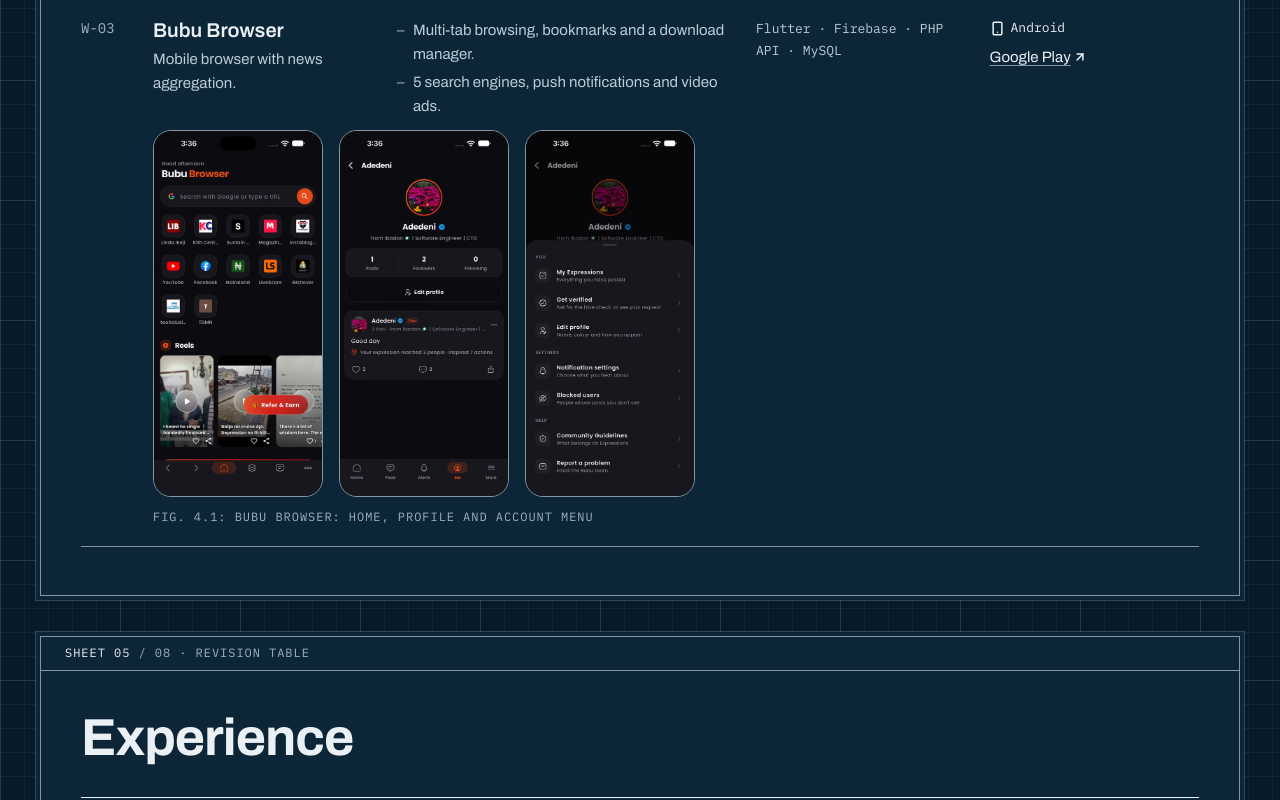
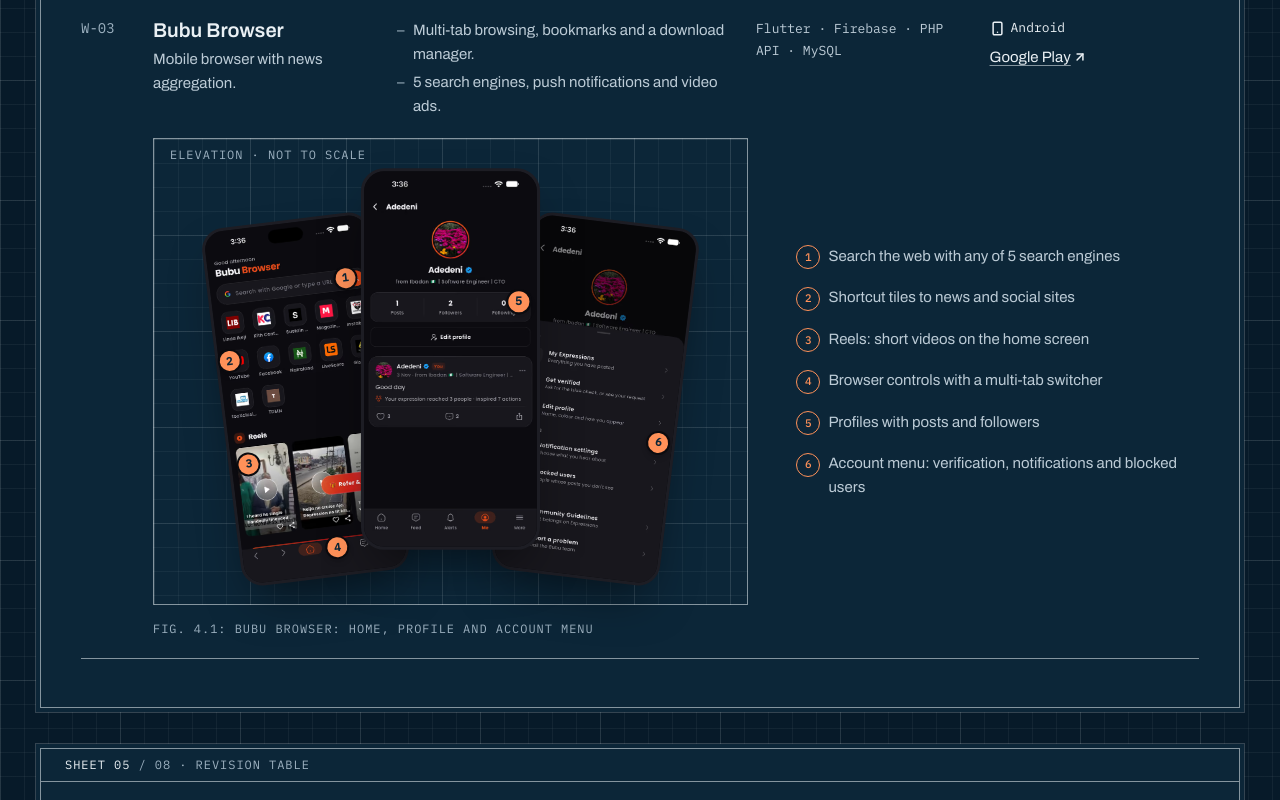
Before and after one commit to adedeni/Portfolio, a React (Vite) app: page / in a window 1280 px wide. Shown: the part 5440-6240 px from the top of the page. Built offline with nearby package versions, Linux system fonts and the light colour scheme.

Commit message:
Annotated Bubu showcase and full-width NCDF highlights

```diff
--- a/src/components/Experience.tsx
+++ b/src/components/Experience.tsx
@@ -23,7 +23,7 @@ export function Experience() {
           </div>
           <ol>
             {experience.map((job, i) => (
-              <li key={job.company} className={`grid gap-x-6 gap-y-2 border-b border-line-strong py-6 ${cols}`}>
+              <li key={job.company} className={`grid grid-cols-[minmax(0,1fr)] gap-x-6 gap-y-2 border-b border-line-strong py-6 ${cols}`}>
                 <span
                   aria-hidden="true"
                   className="flex h-8 w-8 items-center justify-center border border-ink font-mono text-sm font-medium"
@@ -47,25 +47,26 @@ export function Experience() {
                       </li>
                     ))}
                   </ul>
+                </div>
                 {job.highlights?.length ? (
-                    <div className="mt-4 border-l-2 border-accent bg-paper-2 px-4 py-3">
+                  // Full-width band under the row, so long highlights don't leave the left columns empty.
+                  <div className="mt-4 border-l-2 border-accent bg-paper-2 px-4 py-4 text-ink-2 md:col-[2/-1] md:px-5">
                     <p className="label flex items-center gap-2 text-ink">
                       <Icon icon={Star} size={14} className="text-accent" />
                       {job.highlights.length === 1 ? "Highlight" : "Highlights"}
                     </p>
-                      <ul className="mt-1 divide-y divide-line">
+                    <ul className="mt-3 grid divide-y divide-line lg:grid-cols-3 lg:divide-x lg:divide-y-0">
                       {job.highlights.map((h) => (
-                          <li key={h.name} className="py-2.5 first:pt-1 last:pb-0">
+                        <li key={h.name} className="py-4 first:pt-0 last:pb-0 lg:px-8 lg:py-0 lg:first:pl-0 lg:last:pr-0">
                           <p>
                             <ExtLink link={{ label: h.name, href: h.href }} className="font-semibold text-ink" />
                           </p>
-                            <p className="mt-0.5">{h.text}</p>
+                          <p className="mt-1 text-[0.9375rem]">{h.text}</p>
                         </li>
                       ))}
                     </ul>
                   </div>
                 ) : null}
-                </div>
               </li>
             ))}
           </ol>
--- /dev/null
+++ b/src/components/PhoneShowcase.tsx
@@ -0,0 +1,101 @@
+import { useState } from "react";
+import type { PhoneShot } from "../data/content";
+
+/**
+ * App screenshots drawn as an annotated "elevation": phones fanned on a
+ * drafting grid, with numbered balloons pinned to features and a legend.
+ * Hovering or focusing a legend item highlights its balloon, and vice versa.
+ * On small screens the phones become a flat swipeable row.
+ */
+export function PhoneShowcase({ shots, caption, fig }: { shots: PhoneShot[]; caption: string; fig: string }) {
+  const [active, setActive] = useState<number | null>(null);
+  const callouts = shots.flatMap((s) => s.callouts ?? []).sort((a, b) => a.n - b.n);
+  // Fan: outer phones tilt away, the middle one sits forward.
+  const pose = (i: number) => {
+    if (shots.length < 3) return "";
+    if (i === 0) return "lg:-rotate-[7deg] lg:translate-y-8";
+    if (i === shots.length - 1) return "lg:rotate-[7deg] lg:translate-y-8";
+    return "lg:z-10 lg:-translate-y-2 lg:scale-[1.06]";
+  };
+
+  return (
+    <figure className="min-w-0">
+      <div className="grid grid-cols-[minmax(0,1fr)] gap-6 lg:grid-cols-[minmax(0,1.45fr)_minmax(0,1fr)] lg:items-center lg:gap-10">
+        {/* Stage */}
+        <div className="sheet-grid relative border border-line-strong px-3 pb-6 pt-8 lg:px-6 lg:pb-14 lg:pt-12">
+          <p className="label absolute left-3 top-2 lg:left-4">Elevation · not to scale</p>
+          <ul className="flex snap-x gap-4 overflow-x-auto pb-2 lg:justify-center lg:gap-0 lg:overflow-visible lg:pb-0">
+            {shots.map((s, i) => (
+              <li
+                key={s.webp}
+                className={`relative w-[150px] shrink-0 snap-center transition-transform duration-300 sm:w-[170px] lg:-mx-3 lg:w-[31%] lg:max-w-[200px] ${pose(i)}`}
+              >
+                <a
+                  href={s.webp}
+                  target="_blank"
+                  rel="noopener"
+                  className="block cursor-zoom-in overflow-hidden rounded-[22px] border-[3px] border-[#1d1d24] bg-[#0b0b0f] shadow-[0_24px_48px_-16px_rgb(0_0_0/0.55)]"
+                >
+                  <picture>
+                    {s.avif ? <source srcSet={s.avif} type="image/avif" /> : null}
+                    <img
+                      src={s.webp}
+                      width={s.width}
+                      height={s.height}
+                      alt={s.alt}
+                      loading="lazy"
+                      decoding="async"
+                      className="block h-auto w-full"
+                    />
+                  </picture>
+                  <span className="sr-only"> (open full-size image in a new tab)</span>
+                </a>
+                {(s.callouts ?? []).map((c) => (
+                  <span
+                    key={c.n}
+                    aria-hidden="true"
+                    onMouseEnter={() => setActive(c.n)}
+                    onMouseLeave={() => setActive(null)}
+                    style={{ left: `${c.x}%`, top: `${c.y}%` }}
+                    className={`absolute flex h-6 w-6 -translate-x-1/2 -translate-y-1/2 items-center justify-center rounded-full border-2 font-mono text-[0.6875rem] font-semibold shadow-md transition-transform duration-150 ${
+                      active === c.n
+                        ? "scale-125 border-on-accent bg-accent text-on-accent"
+                        : "border-[#0b0b0f] bg-accent text-on-accent"
+                    }`}
+                  >
+                    {c.n}
+                  </span>
+                ))}
+              </li>
+            ))}
+          </ul>
+        </div>
+
+        {/* Legend */}
+        <ol className="space-y-1">
+          {callouts.map((c) => (
+            <li
+              key={c.n}
+              onMouseEnter={() => setActive(c.n)}
+              onMouseLeave={() => setActive(null)}
+              className={`grid grid-cols-[2rem_1fr] items-baseline rounded px-2 py-1.5 text-[0.9375rem] transition-colors ${
+                active === c.n ? "bg-paper-2 text-ink" : "text-ink-2"
+              }`}
+            >
+              <span className={`balloon h-6 w-6 text-[0.6875rem] ${active === c.n ? "bg-accent text-on-accent" : ""}`} aria-hidden="true">
+                {c.n}
+              </span>
+              <span>
+                <span className="sr-only">Callout {c.n}: </span>
+                {c.label}
+              </span>
+            </li>
+          ))}
+        </ol>
+      </div>
+      <figcaption className="label mt-4">
+        Fig. {fig}: {caption}
+      </figcaption>
+    </figure>
+  );
+}
--- a/src/components/WorkSchedule.tsx
+++ b/src/components/WorkSchedule.tsx
@@ -1,5 +1,6 @@
 import { shippedProjects } from "../data/content";
 import { ExtLink } from "./ExtLink";
+import { PhoneShowcase } from "./PhoneShowcase";
 import { Sheet } from "./Sheet";
 import { Smartphone } from "lucide-react";
 import { Icon } from "./Icon";
@@ -47,30 +48,13 @@ export function WorkSchedule() {
                   <p className="font-mono text-[0.8125rem] leading-relaxed text-ink-2">{p.stack.join(" · ")}</p>
                 </div>
                 {p.screenshots ? (
-                  <figure className="order-last min-w-0 md:col-[2/-1]">
-                    <ul className="flex snap-x gap-3 overflow-x-auto pb-1 sm:gap-4">
-                      {p.screenshots.shots.map((s) => (
-                        <li key={s.webp} className="relative w-[140px] shrink-0 snap-start sm:w-[170px]">
-                          <a href={s.webp} target="_blank" rel="noopener" className="block cursor-zoom-in">
-                            <picture>
-                              {s.avif ? <source srcSet={s.avif} type="image/avif" /> : null}
-                              <img
-                                src={s.webp}
-                                width={s.width}
-                                height={s.height}
-                                alt={s.alt}
-                                loading="lazy"
-                                decoding="async"
-                                className="h-auto w-full rounded-[18px] border border-line-strong"
-                              />
-                            </picture>
-                            <span className="sr-only"> (open full-size image in a new tab)</span>
-                          </a>
-                        </li>
-                      ))}
-                    </ul>
-                    <figcaption className="label mt-2">Fig. 4.{shippedProjects.filter((x) => x.screenshots).indexOf(p) + 1}: {p.screenshots.caption}</figcaption>
-                  </figure>
+                  <div className="order-last mt-2 min-w-0 md:col-[2/-1]">
+                    <PhoneShowcase
+                      shots={p.screenshots.shots}
+                      caption={p.screenshots.caption}
+                      fig={`4.${shippedProjects.filter((x) => x.screenshots).indexOf(p) + 1}`}
+                    />
+                  </div>
                 ) : null}
                 <div>
                   <p className="label mb-1 md:sr-only">Platform · links</p>
--- a/src/data/content.ts
+++ b/src/data/content.ts
@@ -45,7 +45,9 @@ export type CaseStudy = {
   screenshot: Screenshot;
 };
 
-export type PhoneShot = { webp: string; avif?: string; width: number; height: number; alt: string };
+/** A numbered marker on a screenshot; x/y are percentages of the image. */
+export type Callout = { n: number; x: number; y: number; label: string };
+export type PhoneShot = { webp: string; avif?: string; width: number; height: number; alt: string; callouts?: Callout[] };
 
 export type ShippedProject = {
   name: string;
@@ -232,6 +234,12 @@ export const shippedProjects: ShippedProject[] = [
           width: 480,
           height: 1043,
           alt: "Bubu Browser home screen: a search bar, a grid of shortcut tiles to news and social sites, and a row of video reels.",
+          callouts: [
+            { n: 1, x: 82, y: 18, label: "Search the web with any of 5 search engines" },
+            { n: 2, x: 8, y: 37, label: "Shortcut tiles to news and social sites" },
+            { n: 3, x: 12, y: 66, label: "Reels: short videos on the home screen" },
+            { n: 4, x: 58, y: 92, label: "Browser controls with a multi-tab switcher" },
+          ],
         },
         {
           webp: "/images/bubu-profile.webp",
@@ -239,6 +247,7 @@ export const shippedProjects: ShippedProject[] = [
           width: 480,
           height: 1043,
           alt: "Bubu Browser profile screen with post, follower and following counts, and a post below.",
+          callouts: [{ n: 5, x: 88, y: 35, label: "Profiles with posts and followers" }],
         },
         {
           webp: "/images/bubu-menu.webp",
@@ -246,6 +255,7 @@ export const shippedProjects: ShippedProject[] = [
           width: 480,
           height: 1043,
           alt: "Bubu Browser account menu with posts, verification, profile editing, notification settings, blocked users and help.",
+          callouts: [{ n: 6, x: 90, y: 60, label: "Account menu: verification, notifications and blocked users" }],
         },
       ],
     },
```
Lines whose indentation alone changed are shown as unchanged.
